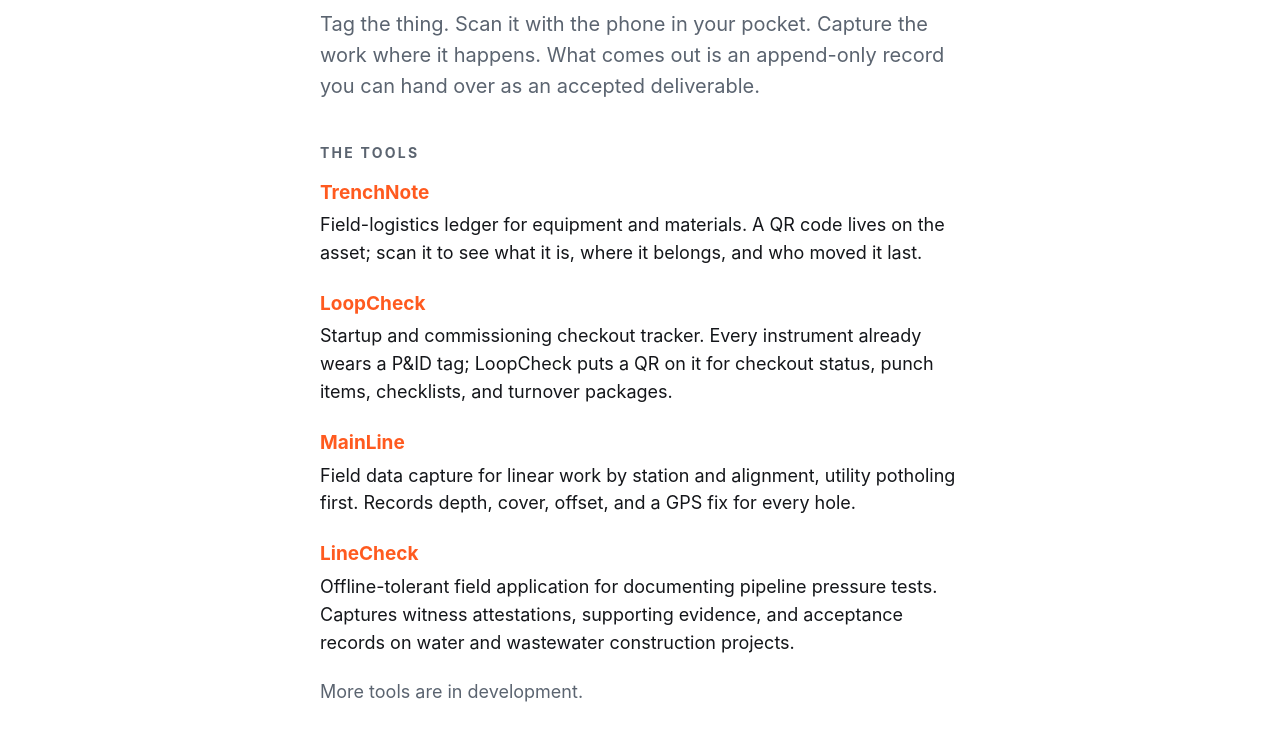
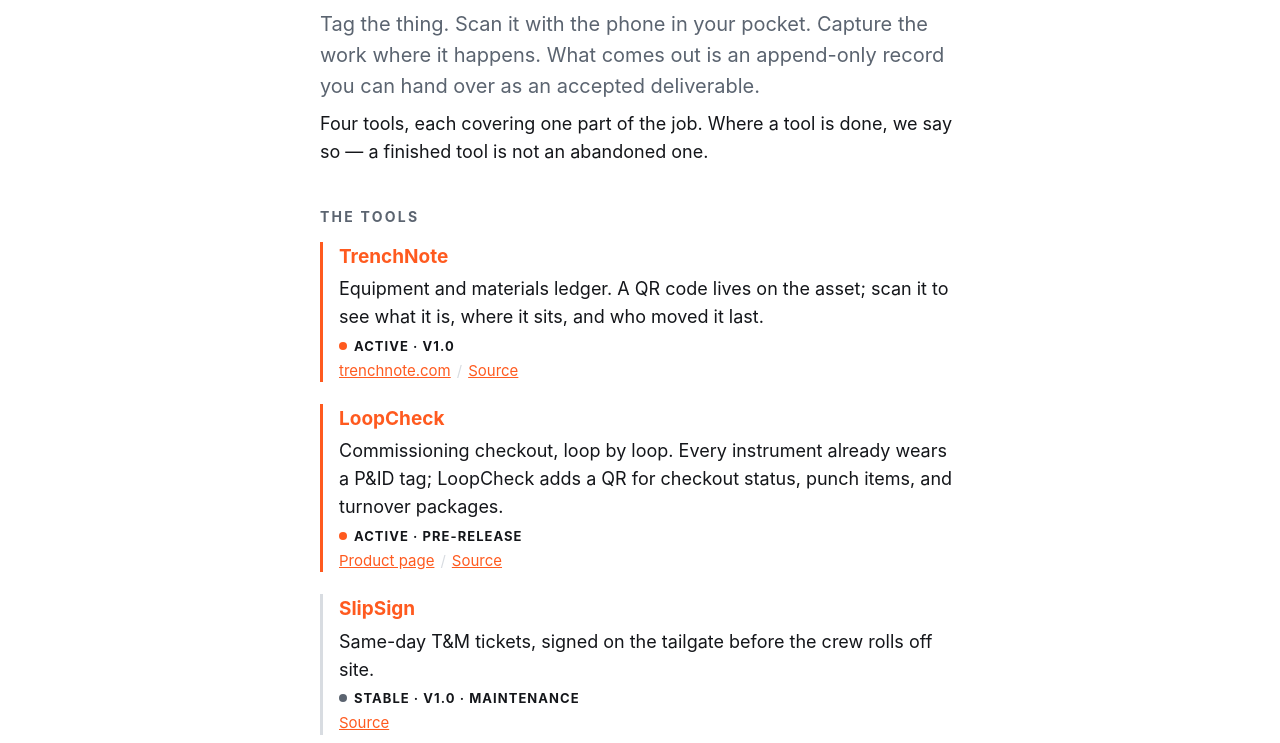
Before and after one commit to levelbookdev/website, a plain HTML site: page docs/index.html in a window 1280 px wide. Shown: the part 140-883 px from the top of the page. Drawn offline with Linux system fonts and the light colour scheme.

Commit message:
Restructure landing page around the four-product family

```diff
--- a/docs/index.html
+++ b/docs/index.html
@@ -77,7 +77,11 @@
 
     p { margin: 0 0 16px; }
 
-    .tool { margin: 0 0 22px; }
+    .tool {
+      margin: 0 0 22px;
+      border-left: 3px solid var(--line);
+      padding-left: 16px;
+    }
     .tool h3 {
       font-size: 19px;
       margin: 0 0 4px;
@@ -85,6 +89,33 @@
     .tool h3 a { text-decoration: none; }
     .tool h3 a:hover { text-decoration: underline; }
     .tool p { margin: 0; color: var(--ink); }
+
+    .status {
+      display: inline-block;
+      margin: 6px 0 0;
+      font-size: 13px;
+      letter-spacing: 0.08em;
+      text-transform: uppercase;
+      font-weight: 700;
+      color: var(--steel);
+    }
+    .status .dot {
+      display: inline-block;
+      width: 8px;
+      height: 8px;
+      border-radius: 50%;
+      margin-right: 7px;
+      vertical-align: 1px;
+      background: var(--steel);
+    }
+    .tool.is-active { border-left-color: var(--safety); }
+    .tool.is-active .status .dot { background: var(--safety); }
+    .tool.is-dormant { border-left-color: var(--line); }
+    .tool.is-dormant .status .dot { background: var(--paper); box-shadow: inset 0 0 0 2px var(--steel); }
+
+    .links { margin: 4px 0 0; font-size: 15px; }
+    .links a { white-space: nowrap; }
+    .links .sep { color: var(--line); padding: 0 6px; }
     .more { color: var(--steel); }
 
     ul { margin: 0 0 16px; padding-left: 22px; }
@@ -111,34 +142,41 @@
   <main class="wrap">
     <h1>Field records that hold up.</h1>
     <p class="subhead">Tag the thing. Scan it with the phone in your pocket. Capture the work where it happens. What comes out is an append-only record you can hand over as an accepted deliverable.</p>
+    <p>Four tools, each covering one part of the job. Where a tool is done, we say so &mdash; a finished tool is not an abandoned one.</p>
 
     <h2>The tools</h2>
 
-    <div class="tool">
-      <h3><a href="https://github.com/levelbookdev/trenchnote">TrenchNote</a></h3>
-      <p>Field-logistics ledger for equipment and materials. A QR code lives on the asset; scan it to see what it is, where it belongs, and who moved it last.</p>
+    <div class="tool is-active">
+      <h3><a href="https://trenchnote.com">TrenchNote</a></h3>
+      <p>Equipment and materials ledger. A QR code lives on the asset; scan it to see what it is, where it sits, and who moved it last.</p>
+      <p class="status"><span class="dot"></span>Active &middot; v1.0</p>
+      <p class="links"><a href="https://trenchnote.com">trenchnote.com</a><span class="sep">/</span><a href="https://github.com/levelbookdev/trenchnote">Source</a></p>
+    </div>
+
+    <div class="tool is-active">
+      <h3><a href="https://levelbookdev.github.io/loopcheck">LoopCheck</a></h3>
+      <p>Commissioning checkout, loop by loop. Every instrument already wears a P&amp;ID tag; LoopCheck adds a QR for checkout status, punch items, and turnover packages.</p>
+      <p class="status"><span class="dot"></span>Active &middot; pre-release</p>
+      <p class="links"><a href="https://levelbookdev.github.io/loopcheck">Product page</a><span class="sep">/</span><a href="https://github.com/levelbookdev/loopcheck">Source</a></p>
     </div>
 
     <div class="tool">
-      <h3><a href="https://github.com/levelbookdev/loopcheck">LoopCheck</a></h3>
-      <p>Startup and commissioning checkout tracker. Every instrument already wears a P&amp;ID tag; LoopCheck puts a QR on it for checkout status, punch items, checklists, and turnover packages.</p>
+      <h3><a href="https://github.com/levelbookdev/slipsign">SlipSign</a></h3>
+      <p>Same-day T&amp;M tickets, signed on the tailgate before the crew rolls off site.</p>
+      <p class="status"><span class="dot"></span>Stable &middot; v1.0 &middot; maintenance</p>
+      <p class="links"><a href="https://github.com/levelbookdev/slipsign">Source</a></p>
     </div>
 
-    <div class="tool">
+    <div class="tool is-dormant">
       <h3><a href="https://github.com/levelbookdev/mainline">MainLine</a></h3>
-      <p>Field data capture for linear work by station and alignment, utility potholing first. Records depth, cover, offset, and a GPS fix for every hole.</p>
+      <p>Station-based records for linear work &mdash; depth, cover, offset, and a GPS fix at every station.</p>
+      <p class="status"><span class="dot"></span>Dormant &middot; feature-complete for shipped phases</p>
+      <p class="links"><a href="https://github.com/levelbookdev/mainline">Source</a></p>
     </div>
-
-    <div class="tool">
-      <h3><a href="https://github.com/mds08011/linecheck">LineCheck</a></h3>
-      <p>Offline-tolerant field application for documenting pipeline pressure tests. Captures witness attestations, supporting evidence, and acceptance records on water and wastewater construction projects.</p>
-    </div>
-
-    <p class="more">More tools are in development.</p>
 
     <h2>How they are built</h2>
     <ul>
-      <li>One binary running on your own hardware.</li>
+      <li>One PocketBase binary running on your own hardware.</li>
       <li>Static pages with no build step.</li>
       <li>Offline-first, so the field never waits on a signal.</li>
       <li>No accounts for field users.</li>
@@ -146,10 +184,7 @@
       <li>AGPLv3.</li>
       <li>No trackers.</li>
     </ul>
-
-    <h2>Bindery</h2>
-    <p>Bindery is the planned managed layer for teams that would rather not run servers. It covers hosting, monitored and tested backups, notifications, and compiled turnover binders.</p>
-    <p>Self-hosting stays the first-class path forever. Bindery is a convenience, never a gate.</p>
+    <p class="more">All four sources live at <a href="https://github.com/levelbookdev">github.com/levelbookdev</a>.</p>
   </main>
 
   <footer class="wrap">
```
Also changed, not shown: 1 other file.
